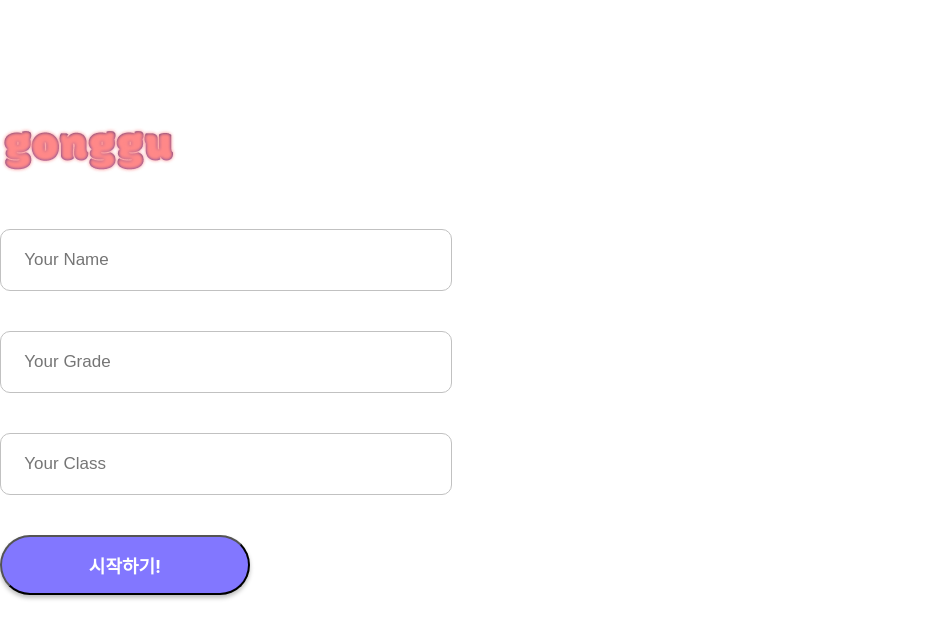
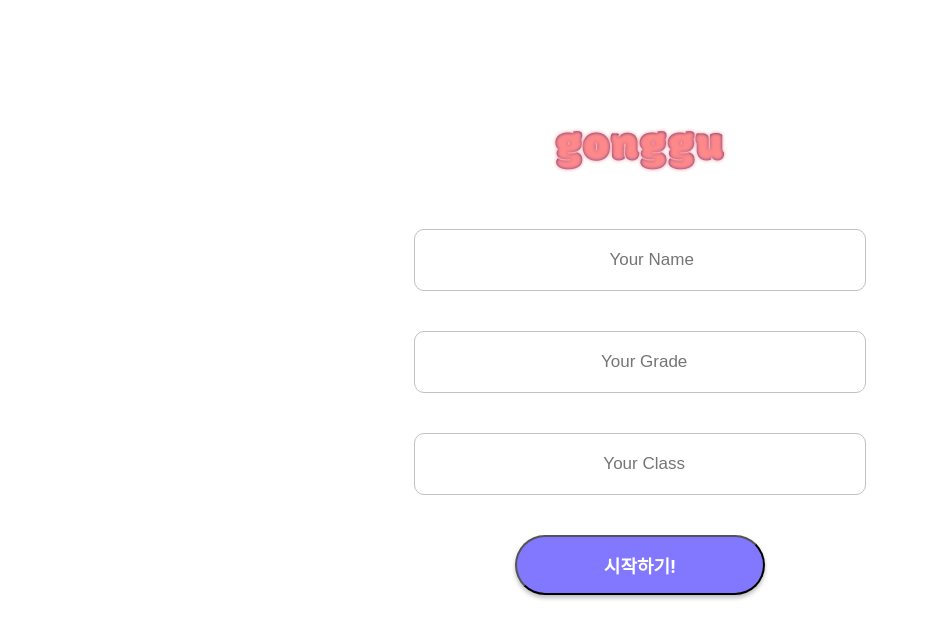
Before and after one commit to DGSW09/WEB, a React (Create React App) app in the folder project09/: page /login in a window 1280 px wide. Shown: the top 638 px of the page, without its empty margins (0-929 px from the left). Built offline with nearby package versions, Linux system fonts and the light colour scheme.

Commit message:
Update: Login, Main.css

```diff
--- a/project09/src/components/Login/Login.jsx
+++ b/project09/src/components/Login/Login.jsx
@@ -31,6 +31,7 @@ const SignUp = () => {
               onChange={(e) => setGrade(e.target.value)}
               value={Grade}
               maxLength="1"
+              min="1"
             />
           </div>
           <div className="InputClass">
@@ -40,6 +41,7 @@ const SignUp = () => {
               onChange={(e) => setClass(e.target.value)}
               value={Class}
               maxLength="2"
+              min="1"
             />
           </div>
           <div className="start">
--- a/project09/src/components/SignUp/SignUp.jsx
+++ b/project09/src/components/SignUp/SignUp.jsx
@@ -1,5 +1,5 @@
 import React from "react";
-import "../../styles/profile.css";
+import "../../styles/SignUp.css";
 // import logo from "../Logo/logo.png";
 import logo from "../../img/logo.png";
 
--- a/project09/src/styles/Login.css
+++ b/project09/src/styles/Login.css
@@ -10,7 +10,7 @@
 }
 
 .width {
-    width:100%;
+  width: 100%;
 }
 
 /* .logo {
@@ -23,7 +23,7 @@
     filter: blur(2px);
   } */
 
-  .width>logo {
+.width > logo {
   width: 200px;
   height: 90px;
   text-align: center;
@@ -32,44 +32,61 @@
 
 .logo {
   margin-top: 110px;
+  text-align: center;
+}
+
+.InputName {
+  text-align: center;
 }
 
 .InputName > input {
-    width:450px;
-    height:60px;
+  width: 450px;
+  height: 60px;
   border: 1px solid #c1c1c1;
   border-radius: 10px;
   background: #fff;
   /* color: #C1C1C1; */
-    font-size:17px;
+  font-size: 17px;
   align-items: center;
 }
 
+.InputGrade {
+  text-align: center;
+}
+
 .InputGrade > input {
-    width:450px;
-    height:60px;
+  width: 450px;
+  height: 60px;
   border: 1px solid #c1c1c1;
   border-radius: 10px;
   background: #fff;
   /* color: #C1C1C1; */
-    font-size:17px
+  font-size: 17px;
+}
+
+.InputClass {
+  text-align: center;
 }
 
 .InputClass > input {
-    width:450px;
-    height:60px;
+  width: 450px;
+  height: 60px;
   border: 1px solid #c1c1c1;
   border-radius: 10px;
   background: #fff;
   /* color: #C1C1C1; */
-    font-size:17px
+  font-size: 17px;
+}
+
+.start {
+  text-align: center;
 }
 
 .start > button {
   width: 250px;
   height: 60px;
   border-radius: 50px;
-    background: #8277FF;
+  background: #8277ff;
   box-shadow: 0px 3px 4px 0px rgba(0, 0, 0, 0.25);
   color: #fff;
   font-family: Inter;
--- a/project09/src/styles/Main.css
+++ b/project09/src/styles/Main.css
@@ -2,6 +2,7 @@
   margin: 0;
   padding: 0;
   overflow: hidden;
+  text-align: unset;
 }
 
 .productInfoWrap {
@@ -47,7 +48,8 @@
   padding-left: 10px;
   padding-right: 70px;
   font-family: Pretendard-Variable;
-  font-weight: 700;
+  font-weight: normal;
+  font-size: 15px;
 }
 
 .productInfoWrap > .TopNav > .userMenu {
--- /dev/null
+++ b/project09/src/styles/SignUp.css
@@ -0,0 +1,6 @@
+.width > .signup {
+  border-radius: 50px;
+  width: 100px;
+  height: 100px;
+  border: 1px solid #c1c1c1;
+}
```
Lines whose indentation alone changed are shown as unchanged.
